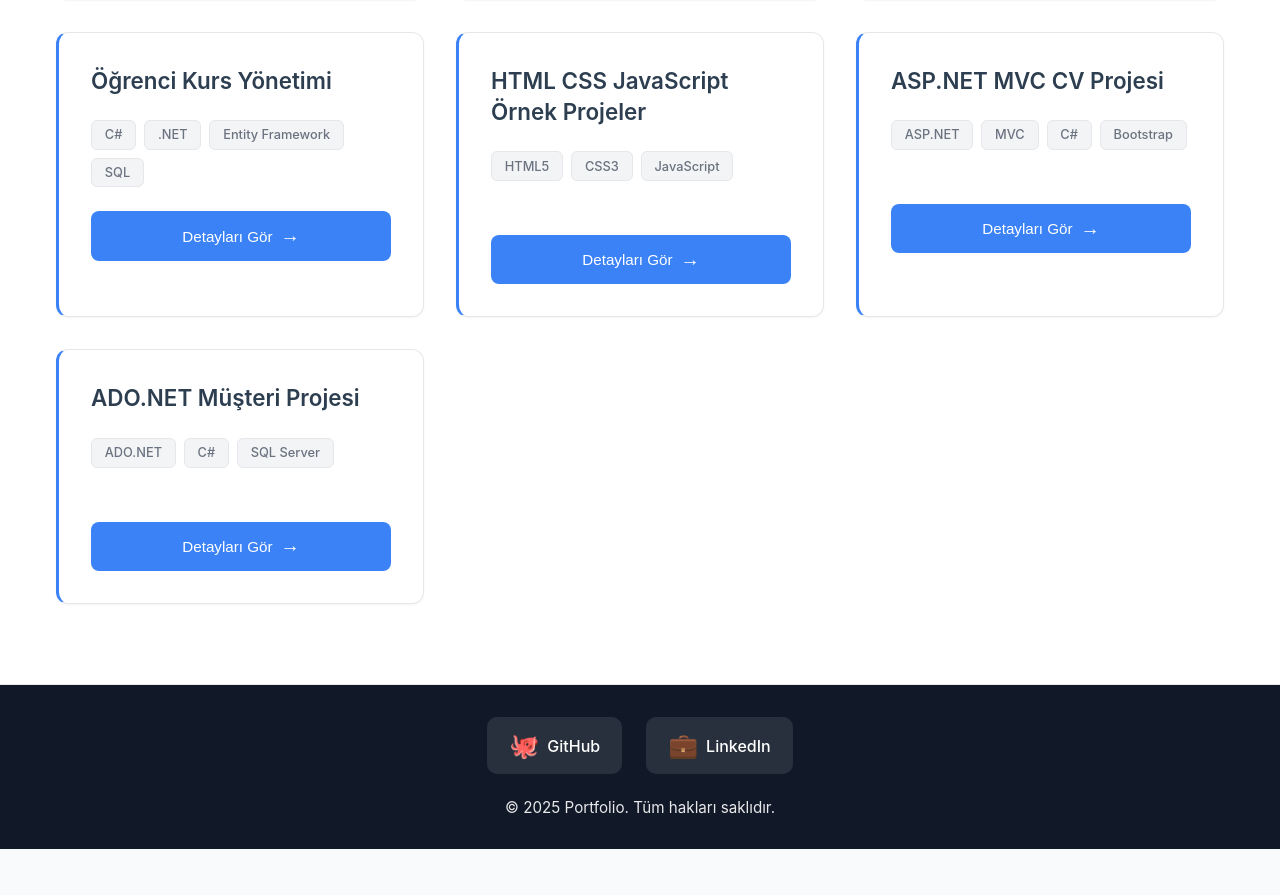
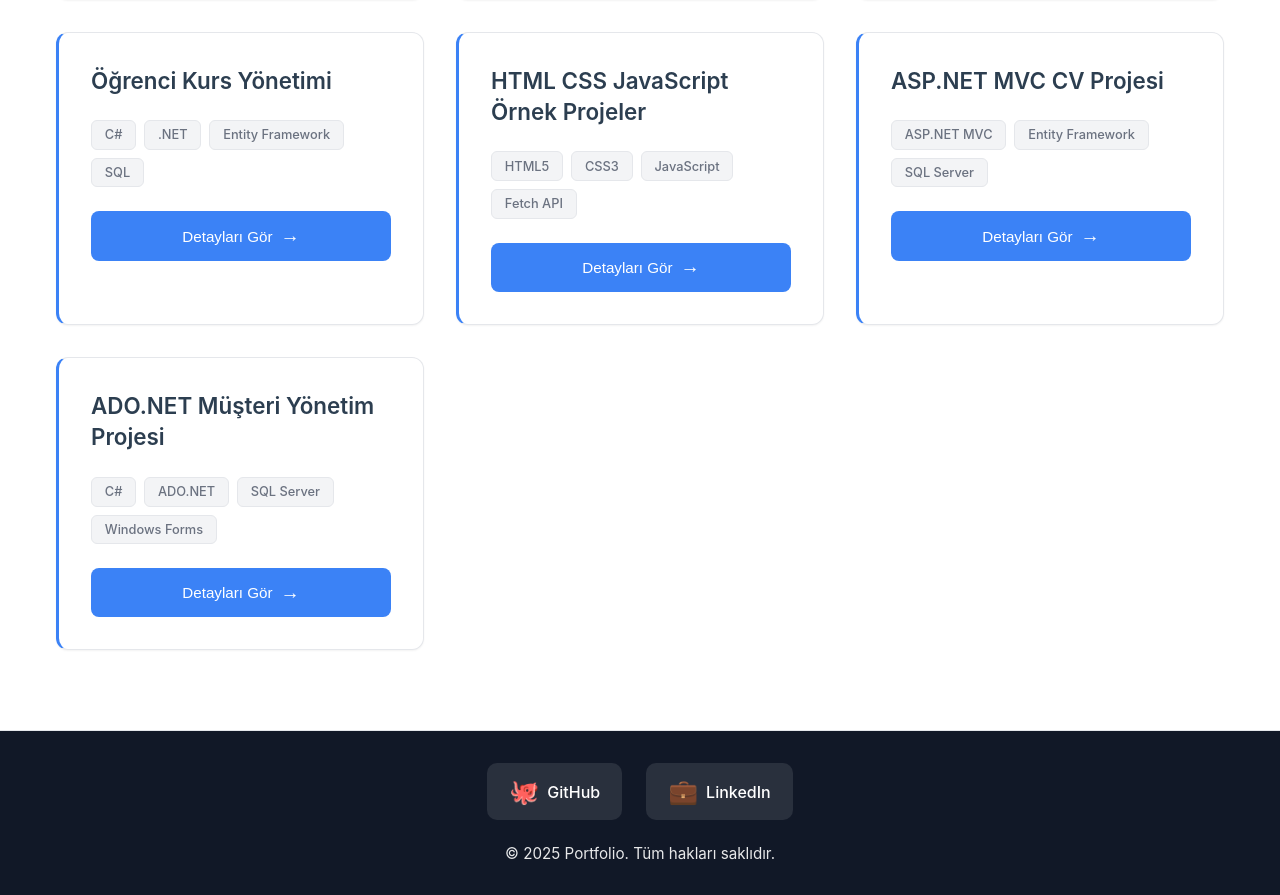
Before and after one commit to berkankarayel/PortfolyoProject, an Angular app: page / in a window 1280 px wide. Shown: the part 2874-3769 px from the top of the page. Before the commit the page ends 3723 px from the top, so only its background shows below. Built offline with nearby package versions, Linux system fonts and the light colour scheme.

Commit message:
son düzenlemeler yapıldı

```diff
--- a/src/app/components/project-detail/project-detail.component.ts
+++ b/src/app/components/project-detail/project-detail.component.ts
@@ -89,7 +89,7 @@ export class ProjectDetailComponent implements OnInit {
       inDevelopment: true
     },
     {
-      id: 3,
+      id: 4,
       title: 'Öğrenci Kurs Yönetim Sistemi',
       description: 'ASP.NET Core MVC ve Entity Framework Core kullanılarak geliştirilmiş, öğrencilerin kurslara kaydolabildiği basit ama öğretici bir kayıt sistemi. Proje, MVC tasarım deseni ve Code-First yaklaşımı ile veritabanı yönetimini öğrenmek için ideal bir örnektir. Razor View yapısı ile dinamik web sayfaları oluşturulmuş ve Bootstrap 5 ile modern bir kullanıcı arayüzü tasarlanmıştır.',
       technologies: ['ASP.NET Core MVC', 'Entity Framework Core', 'PostgreSQL', 'Razor View (cshtml)', 'Bootstrap 5', 'C#', 'LINQ'],
@@ -113,7 +113,7 @@ export class ProjectDetailComponent implements OnInit {
       liveLink: '#'
     },
     {
-      id: 4,
+      id: 5,
       title: 'HTML CSS JavaScript Örnek Projeler',
       description: 'HTML, CSS ve JavaScript teknolojileri kullanılarak geliştirilmiş çeşitli web uygulamaları koleksiyonu. Bu repo, temel web teknolojilerini öğrenmek ve pratikte uygulamak için hazırlanmış 6 farklı proje içermektedir. Projeler, responsive tasarım, localStorage, sessionStorage, fetch API, Promise, async/await gibi modern JavaScript yapılarını içermektedir. Ayrıca modüler kod yapısı ve esnek UI tasarımları ile fonksiyonel ve ölçeklenebilir uygulamalar geliştirilmiştir.',
       technologies: ['HTML5', 'CSS3', 'JavaScript', 'Fetch API', 'LocalStorage', 'SessionStorage', 'Async/Await', 'Responsive Design'],
@@ -138,7 +138,7 @@ export class ProjectDetailComponent implements OnInit {
       liveLink: '#'
     },
     {
-      id: 5,
+      id: 6,
       title: 'ASP.NET MVC CV Projesi',
       description: 'Model-View-Controller (MVC) mimarisini kullanarak geliştirilmiş dinamik bir CV sitesi projesi. Bu proje ile dinamik veri yönetimi, admin paneli ve iletişim entegrasyonu konularında kapsamlı deneyim kazanıldı. Database First yaklaşımı ile veritabanı odaklı geliştirme yapılmış, Entity Framework ORM aracı kullanılarak veri işlemleri gerçekleştirilmiştir. Admin paneli üzerinden tüm içerikler dinamik olarak yönetilebilmektedir.',
       technologies: ['ASP.NET MVC', 'Entity Framework', 'MS SQL Server', 'Database First', 'LINQ', 'HTML5', 'CSS3', 'Bootstrap', 'JavaScript'],
@@ -164,7 +164,7 @@ export class ProjectDetailComponent implements OnInit {
       liveLink: '#'
     },
     {
-      id: 6,
+      id: 7,
       title: 'ADO.NET Müşteri Yönetim Projesi',
       description: 'SQL veritabanı ile bağlantı kurarak müşteri, şehir ve istatistik bilgilerinin dinamik olarak yönetilebildiği bir Windows Forms uygulamasıdır. Uygulama, kullanıcı dostu arayüzü ve güçlü veri işleme özellikleriyle temel veritabanı işlemlerini kolayca gerçekleştirmek için tasarlanmıştır. ADO.NET teknolojisi kullanılarak doğrudan SQL Server ile etkileşim kurulmuş ve veri bağlantı yönetimi sağlanmıştır.',
       technologies: ['C#', 'ADO.NET', 'SQL Server', 'Windows Forms', 'T-SQL'],
--- a/src/app/components/projects/projects.component.ts
+++ b/src/app/components/projects/projects.component.ts
@@ -38,19 +38,19 @@ export class ProjectsComponent {
       id: 5,
       title: 'HTML CSS JavaScript Örnek Projeler',
       image: 'https://cdn.jsdelivr.net/gh/devicons/devicon/icons/javascript/javascript-original.svg',
-      technologies: ['HTML5', 'CSS3', 'JavaScript']
+      technologies: ['HTML5', 'CSS3', 'JavaScript', 'Fetch API']
     },
     {
       id: 6,
       title: 'ASP.NET MVC CV Projesi',
       image: 'https://cdn.jsdelivr.net/gh/devicons/devicon/icons/dot-net/dot-net-original.svg',
-      technologies: ['ASP.NET', 'MVC', 'C#', 'Bootstrap']
+      technologies: ['ASP.NET MVC', 'Entity Framework', 'SQL Server']
     },
     {
       id: 7,
-      title: 'ADO.NET Müşteri Projesi',
+      title: 'ADO.NET Müşteri Yönetim Projesi',
       image: 'https://cdn.jsdelivr.net/gh/devicons/devicon/icons/microsoftsqlserver/microsoftsqlserver-plain.svg',
-      technologies: ['ADO.NET', 'C#', 'SQL Server']
+      technologies: ['C#', 'ADO.NET', 'SQL Server', 'Windows Forms']
     }
   ];
 
```
